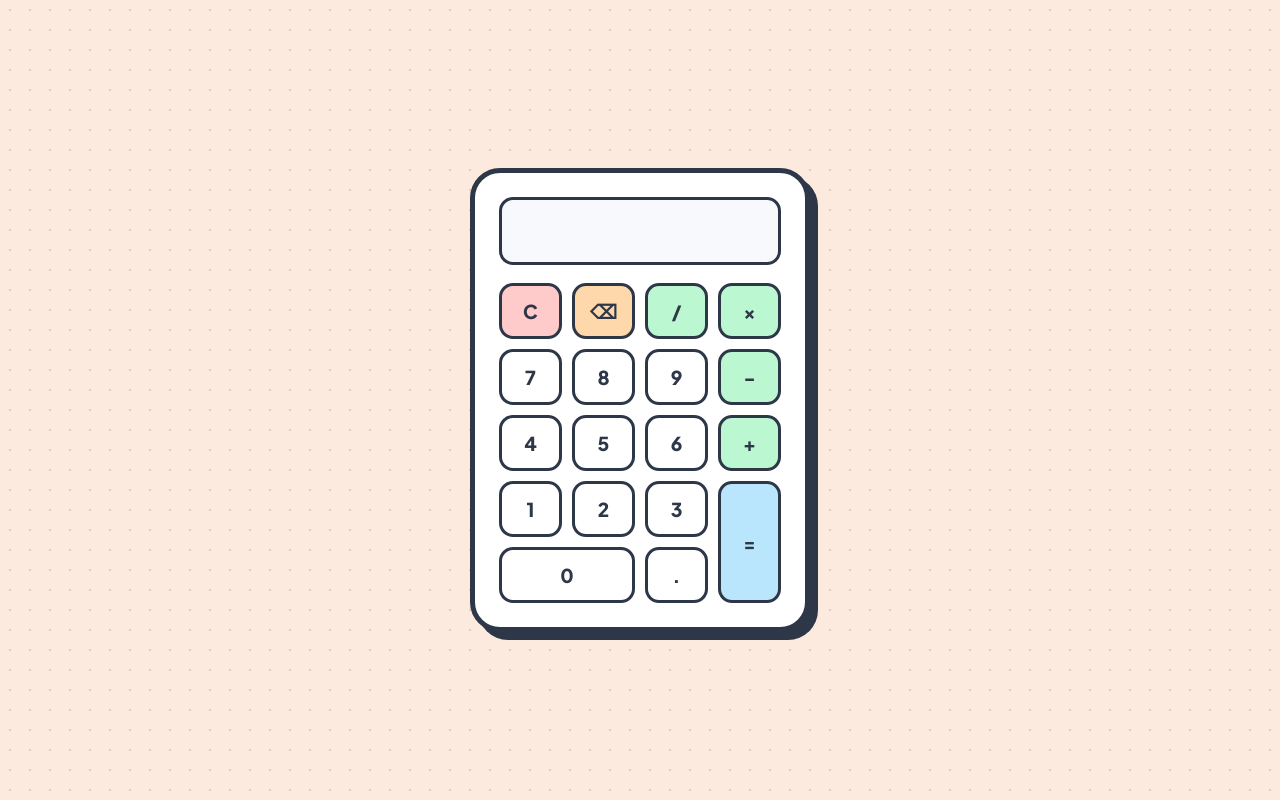
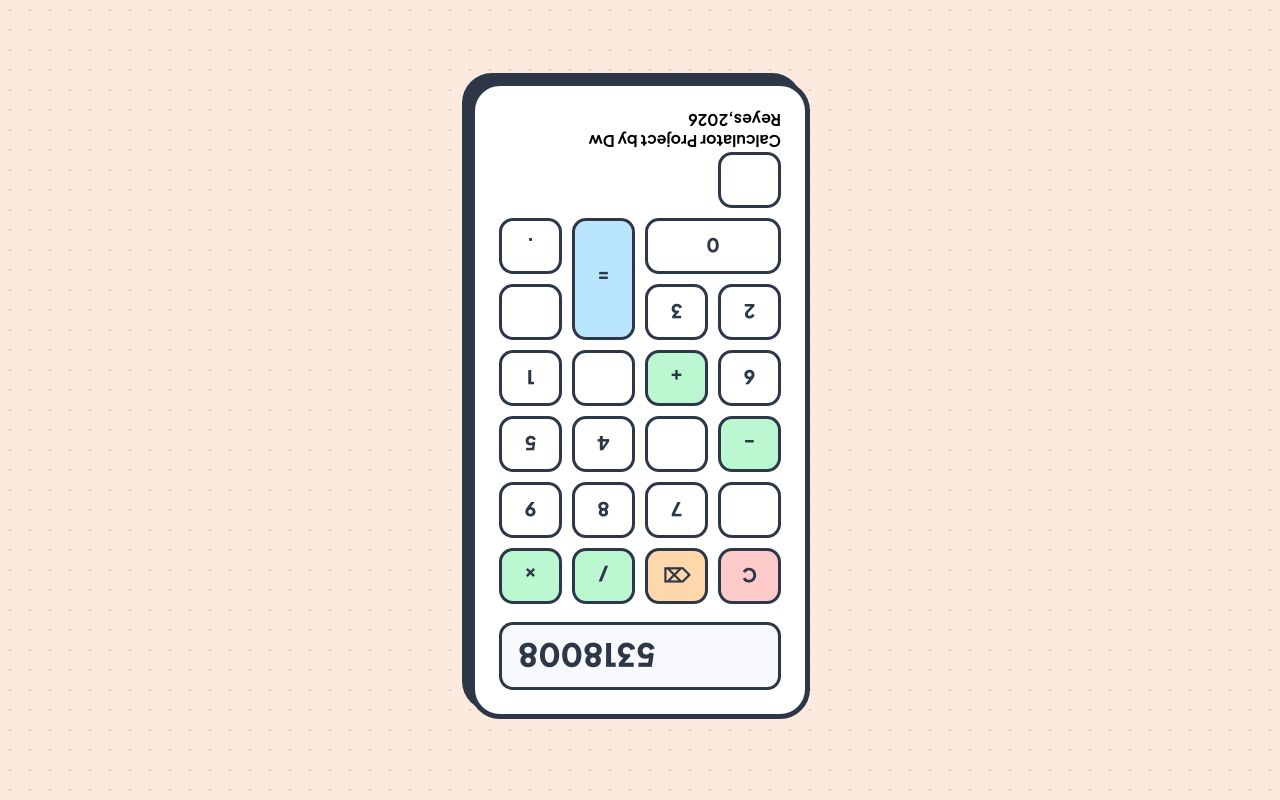
Before and after one commit to rrkISHII/Calculator, a plain HTML site: page index.html in a window 1280 px wide. Drawn offline with Linux system fonts and the light colour scheme.

Commit message:
theme buttons and layout updates
Added theme buttons for different styles and updated the calculator layout.

```diff
--- a/index.html
+++ b/index.html
@@ -1,5 +1,5 @@
 <!doctype html>
-<html lang="en">
+<html lang="en" data-theme="default">
   <head>
     <meta charset="UTF-8" />
     <meta name="viewport" content="width=device-width, initial-scale=1.0" />
@@ -7,10 +7,11 @@
     <title>Calculator</title>
   </head>
   <body>
-    <div class="calculator">
+    <div class="calculator upside-down">
       <form name="form1">
-        <input type="text" name="textview" readonly />
+        <input type="text" name="textview" value="5318008" readonly />
       </form>
+      <!-- Each row ends with a theme button, forming a 5th column -->
       <section class="buttons">
         <button type="button" class="btn-clear" onclick="clearScreen()">
           C
@@ -18,27 +19,80 @@
         <button type="button" class="btn-func" onclick="backspace()">⌫</button>
         <button type="button" class="btn-op" onclick="insert('/')">/</button>
         <button type="button" class="btn-op" onclick="insert('*')">×</button>
+        <button
+          type="button"
+          class="theme-btn theme"
+          data-for="default"
+          data-theme="default"
+          aria-pressed="true"
+          aria-label="Default theme"
+          title="Pastel"
+          onclick="setTheme('default')"
+        ></button>
 
         <button type="button" onclick="insert('7')">7</button>
         <button type="button" onclick="insert('8')">8</button>
         <button type="button" onclick="insert('9')">9</button>
         <button type="button" class="btn-op" onclick="insert('-')">-</button>
+        <button
+          type="button"
+          class="theme-btn theme"
+          data-theme="dark"
+          data-for="dark"
+          aria-pressed="false"
+          aria-label="Dark mode theme"
+          title="Dark mode"
+          onclick="setTheme('dark')"
+        ></button>
 
         <button type="button" onclick="insert('4')">4</button>
         <button type="button" onclick="insert('5')">5</button>
         <button type="button" onclick="insert('6')">6</button>
         <button type="button" class="btn-op" onclick="insert('+')">+</button>
+        <button
+          type="button"
+          class="theme-btn theme"
+          data-for="retro"
+          data-theme="retro"
+          aria-pressed="false"
+          aria-label="Retro theme"
+          title="Retro"
+          onclick="setTheme('retro')"
+        ></button>
 
         <button type="button" onclick="insert('1')">1</button>
         <button type="button" onclick="insert('2')">2</button>
         <button type="button" onclick="insert('3')">3</button>
         <button type="button" class="btn-equal" onclick="equal()">=</button>
+        <button
+          type="button"
+          class="theme-btn theme"
+          data-for="futuristic"
+          data-theme="futuristic"
+          aria-pressed="false"
+          aria-label="Futuristic theme"
+          title="Futuristic"
+          onclick="setTheme('futuristic')"
+        ></button>
 
         <button type="button" class="btn-zero" onclick="insert('0')">0</button>
         <button type="button" onclick="insert('.')">.</button>
+        <button
+          type="button"
+          class="theme-btn theme"
+          data-theme="minimalist"
+          data-for="minimalist"
+          aria-pressed="false"
+          aria-label="Minimalist theme"
+          title="Minimalist"
+          onclick="setTheme('minimalist')"
+        ></button>
       </section>
+
+      <p>Calculator Project by <span class="name">Dw Reyes</span>,2026</p>
     </div>
 
-    <script src="calcu.js"></script>
+      <script src="calcu.js"></script>
+    </p>
   </body>
 </html>
```
